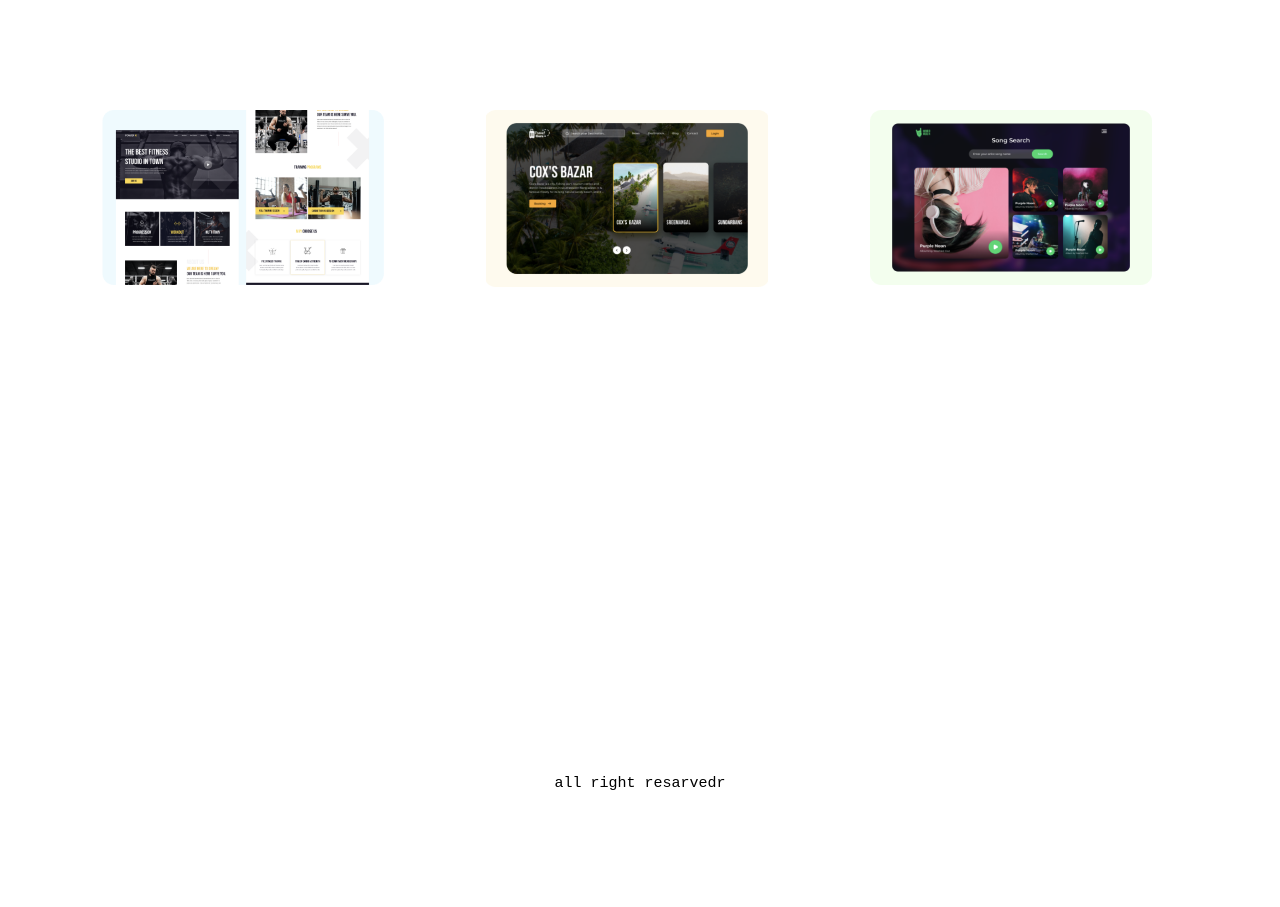
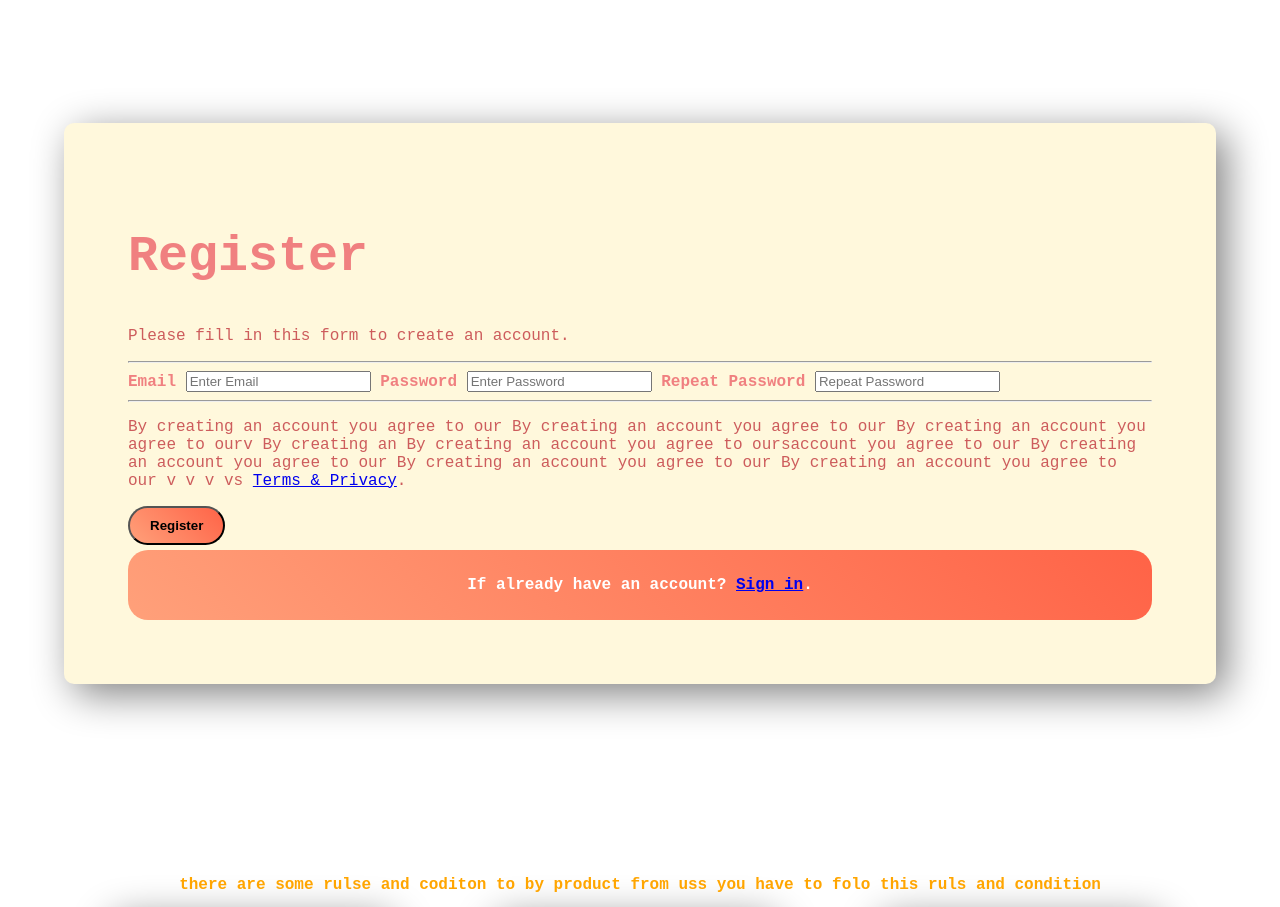
Before and after one commit to my-first-website4/basic-assaingment-1, a plain HTML site: page index.html in a window 1280 px wide. Shown: the part 1860-2767 px from the top of the page. Before the commit the page ends 2667 px from the top, so only its background shows below. Drawn offline with Linux system fonts and the light colour scheme; a web font is replaced by a local one.

Commit message:
so exciting

```diff
--- a/index.html
+++ b/index.html
@@ -10,9 +10,9 @@
 <body>
     <section class=" top-banner">
         <div class="half-width">
-            <h1>welcome to</h1>
+            <h1>Assalamu-oalaiku</h1>
             <h1><span x class="orange">Ahsan ahmed</span>  website</h1>
-            <h3>worid class profational web deveioper</h3>
+            <h3>World class profational web developer</h3>
             <p> Bangladesh is a southeast Asian country. It stands on the Bay of Bengal, which is on the south and the other three sides are surrounded by India. She also shares a little (271 Km.) of the southeast border with Myanmar.  </p>
             <a class="link-button" target="_blank" href="https://www.facebook.com">hireme</a>
 
@@ -27,7 +27,7 @@
             <img src="images/developer-portfolio/jhankar.png" alt="">
         </div>
         <div class="half-width">
-            <h2>Big dream</h2>
+            <h2 class=orange>Big dream</h2>
             <h3>become like this person</h3>
             <p>i want tobeBangladesh is a southeasti want tobeBangladesh is a southeast Asian country. It stands on the Bay of Bengal,i wa Asian country. It stands on the Bay of Bengal,i want tobeBangladesh is a southeast Asian country. It stands on the Bay of Bengal,i want tobeBangladesh is a southeast Asian country. It stands on the Bay of Bengal, which is on the south and the other three sides are surrounded by India. She also shares a little (271 Km.) of the southeast border with Myanmar</p>
             <a class="link-button" target="_blank" href="https://www.facebook.com">downlode rasume</a>
@@ -38,12 +38,12 @@
 
 
     <section class="exparinces-area">
-        <h2 id="middel" >exparinces</h2>
+        <h2 id="middel" class="orange" >exparinces</h2>
 
         <div id="full-stack" class="half-width single-exparince">
             <h3>Full stack web developer</h3>
             <h2 class="orange">2021 - prasent | pro lavel web developer</h2>
-            <p>i want tobeBangladesh is a southeast Asian country. It stands on the Bay of Bengal, which is on the south and the other three sides are surrounded by India.</p>
+            <p>i want tobeBangladesh is a southeast Asian country.i want tobeBangladesh is a southeasti want tobeBangladesh is i want tobeBangladesh is a southeasti want tobeBangladesh is a southeast Asian country. It stands on the Bay of Bengal,i wa Asian country. It stands on the Bay of Bengal,i want tobeBangladesh is a southeast Asian country. It stands on the Bay of Bengal,i want tobeBangladesh is a southeasta southeast Asian country. It stands on the Bay of Bengal,i wa Asian country. It stands on the Bay of Bengal, It stands on the Bay of Bengal, which is on the south and the other three sides are surrounded by India.</p>
 
         </div>
 
@@ -51,24 +51,69 @@
         <div id="baby-web" class="half-width single-exparince">
             <h3>baby web developer</h3>
             <h2  class="orange">2020 - 2021 | programmin hero learner</h2>
-            <p>i want tobeBangladesh is a southeast Asian country. It stands on the Bay of Bengal, </p>
+            <p>i want tobeBangladesh is a southeast Asian country.i want tobeBangladesh is a southeasti want tobeBangladesh is a southeast Asian country. It stands on the Bay of Bengali want tobeBangladesh is a southeasti want tobeBangladesh is a southeast Asian country. It stands on the Bay of Bengal,i wa Asian country. It stands on the Bay of Bengal,i want tobeBangladesh is a southeast Asian country. It stands on the Bay of Bengal,i want tobeBangladesh is a southeast,i wa Asian country. It stands on the Bay of Bengal, It stands on the Bay of Bengal, </p>
         </div>
     </section>
 
 
+
+
+
+
+    <section id="form-decoration"><form action="action_page.php">
+        <div class="container">
+          <h1 class="rgb">Register</h1>
+          <p>Please fill in this form to create an account.</p>
+          <hr>
+
+          <label class="rgb" for="email"><b>Email</b></label>
+          <input type="text" placeholder="Enter Email" name="email" id="email" required>
+
+          <label class="rgb" for="psw"><b>Password</b></label>
+          <input type="password" placeholder="Enter Password" name="psw" id="psw" required>
+
+          <label class="rgb" for="psw-repeat"><b>Repeat Password</b></label>
+          <input type="password" placeholder="Repeat Password" name="psw-repeat" id="psw-repeat" required>
+          <hr>
+
+          <p>By creating an account you agree to our By creating an account you agree to our By creating an account you agree to ourv By creating an By creating an account you agree to oursaccount you agree to our By creating an account you agree to our By creating an account you agree to our By creating an account you agree to our v v v vs <a href="https://www.facebook.com">Terms & Privacy</a>.</p>
+          <button id="jaiga" class="link-button" type="submit" class="registerbtn">Register</button>
+        </div>
+
+        <div class="link-button" class="container signin">
+          <p id="bgb">If already have an account? <a href="https://www.facebook.com">Sign in</a>.</p>
+        </div>
+      </form></section>
+
+
+
+
+
+
+
 <section class="last-banner">
+
+
+    <p id="hudai" class="orange"><b>there are some rulse and coditon to by product from uss you have to folo this ruls and condition</b></p>
 
     <div class="rd"><img src="image 4.png"></div>
     <div class="rd"><img src="image 5.png"></div>
     <div class="rd"><img src="image 8.png"></div>
 
+
+
 </section>
 
+<section><div class="moddhe"><img src="back.png"></div></section>
 
 
 
 
     <footer>
+
+
+
+
         <p>all right resarvedr</p>
     </footer>
 
--- a/style.css
+++ b/style.css
@@ -5,6 +5,10 @@ body{
 
 h1{
     font-size: 50px;
+}
+
+p{
+    color: indianred;
 }
 
 
@@ -35,11 +39,12 @@ section{
 
 .link-button{
     text-decoration: none;
-    background-image: linear-gradient(45deg, lightsalmon, yellow );
+    background-image: linear-gradient(45deg, lightsalmon, tomato );
     padding: 10px 20px;
     border-radius: 20px;
     color: black;
     font-weight: 700;
+
 }
 .dream-area{
     background-image: url("images/developer-portfolio/dream-bg.png");
@@ -59,15 +64,18 @@ text-align: center;
 
 .single-exparince{
 
+
     box-shadow: 10px 10px 40px grey;
     border-radius: 10px;
     height: 80%;
 }
 
+
 .exparinces-area{
     background-image:url("images/developer-portfolio/exp-bg.png") ;
     background-repeat: no-repeat;
     background-position: left;
+    bottom: 2px;
 
 
 
@@ -97,11 +105,76 @@ footer p{
 
 
 .last-banner img{
-    width: 22%;
+    width: 20%;
     float: left;
-    margin-left: 4%;
-    padding-left: 4%;
+    margin-left: 8%;
+    padding: 1% 1%;
+
+
+    box-shadow: 10px 10px 40px grey;
+    border-radius: 10px;
+    height: 100%;
 
 
 
 }
+
+.last-banner{
+
+    padding-bottom: 5px;
+}
+
+#hudai{
+
+    text-align: center;
+}
+
+.moddhe img{
+    width: 50%;
+    float: left;
+    margin-left: 25%;
+
+
+
+    box-shadow: 10px 10px 40px grey;
+    border-radius: 25px;
+    height: 100%;
+    position: initial;
+
+
+
+}
+
+
+#form-decoration{
+
+    box-shadow: 10px 10px 40px grey;
+    border-radius: 10px;
+    height: 40%;
+    margin-top: 1%;
+    margin-bottom: 15%;
+    margin-left: 5%;
+    margin-right: 5%;
+    padding: 5% 5%;
+    background-color: cornsilk;
+
+
+
+
+}
+
+.rgb{
+
+    color: lightcoral;
+}
+
+#jaiga{
+
+    margin-bottom: 5px;
+}
+
+#bgb{
+
+text-align: center;
+color: white;
+}
```
Also changed, not shown: 2 other files.
